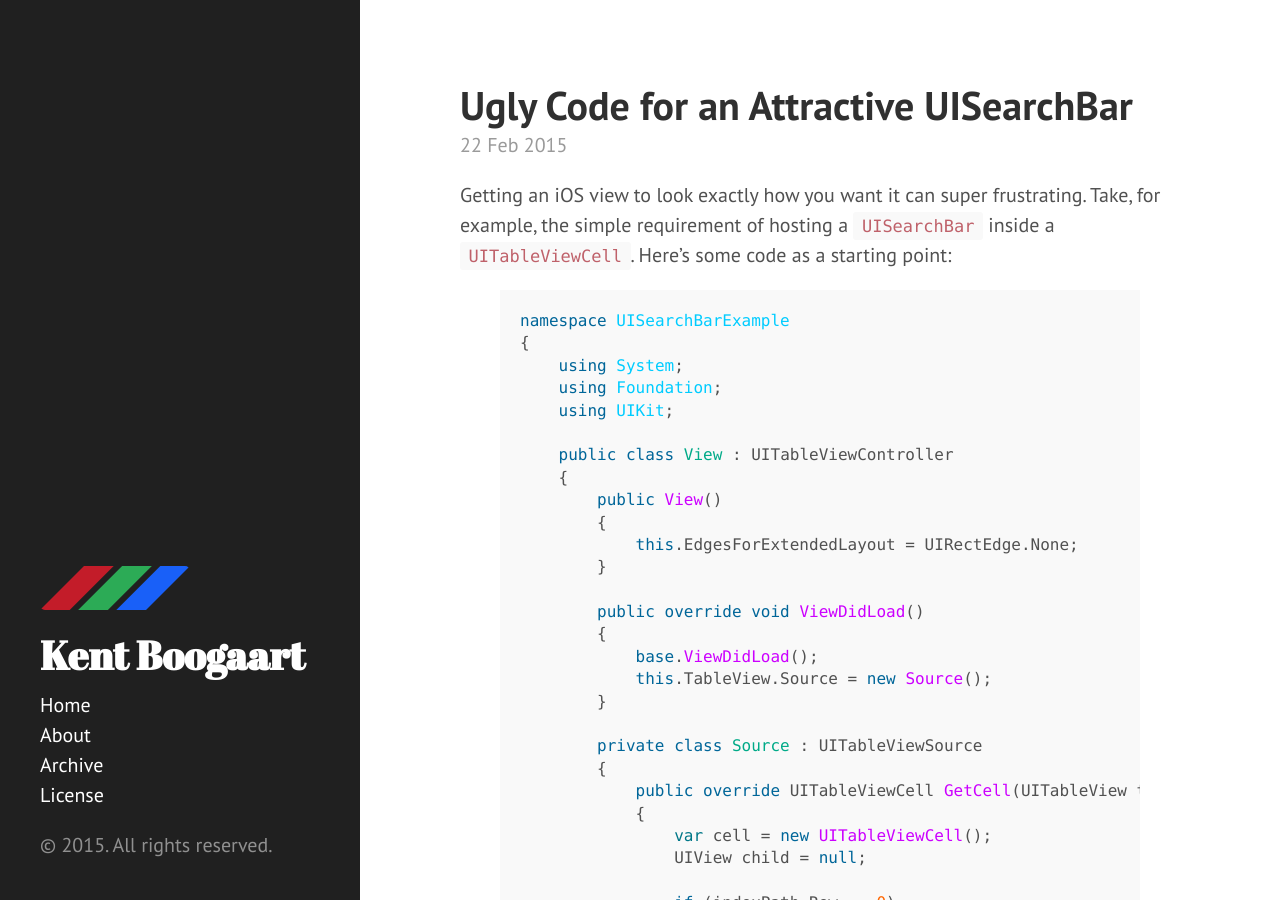
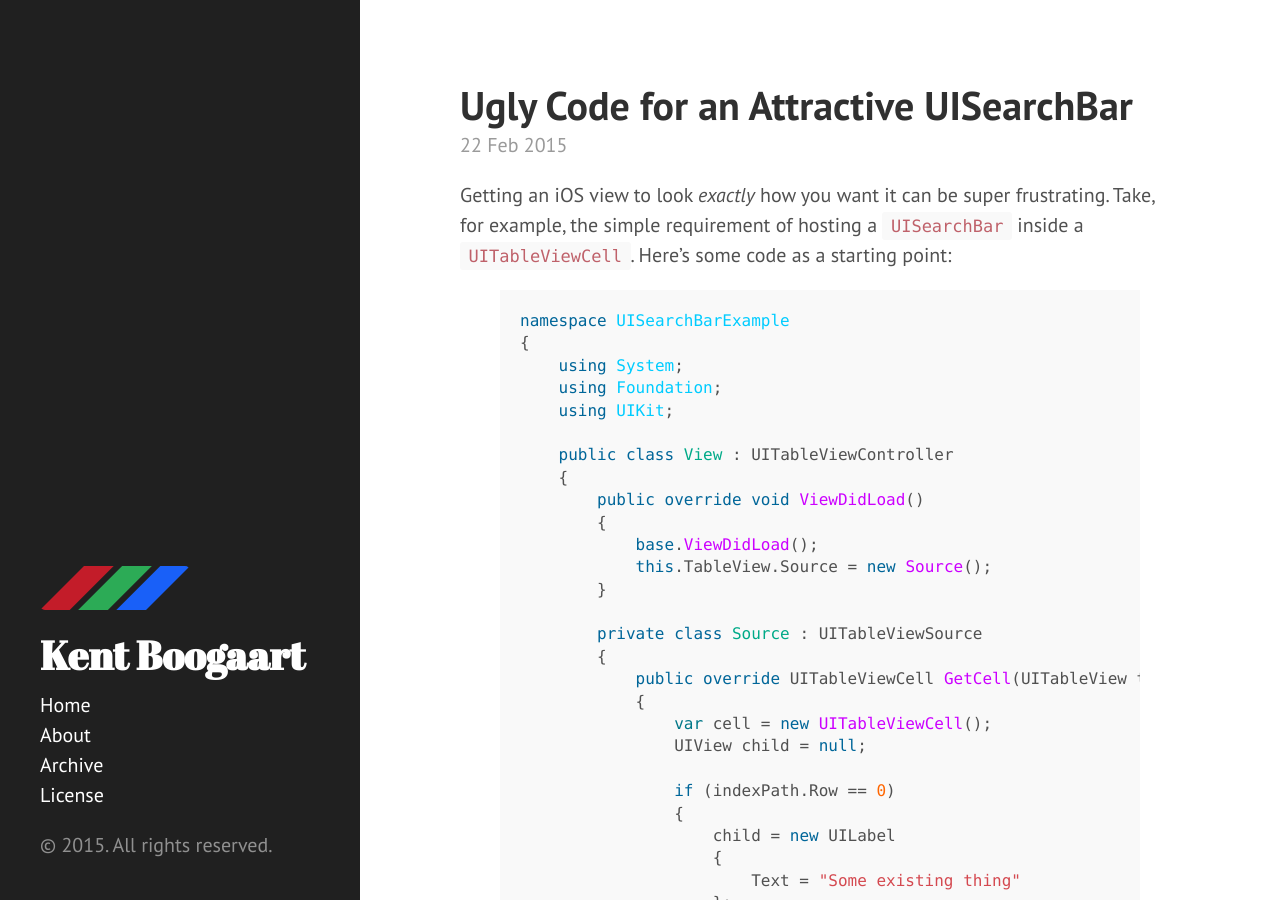
Before and after one commit to kentcb/kentcb.github.io, a Jekyll site: the page built from _posts/2015-02-22-ugly-code-for-an-attractive-uisearchbar.md, in a window 1280 px wide and 900 px high. Built offline with Jekyll 4.4.1, drawn with Linux system fonts in a browser that asks for light colours; Markdown is read by kramdown in place of the engine named in the settings; comment, search, counter and statistics services are not loaded; some of the changed text lies outside the part shown.

Commit message:
Minor fixups.

```diff
--- a/_posts/2015-02-22-ugly-code-for-an-attractive-uisearchbar.md
+++ b/_posts/2015-02-22-ugly-code-for-an-attractive-uisearchbar.md
@@ -4,7 +4,7 @@ assets: /assets/2015-02-22-ugly-code-for-an-attractive-uisearchbar/
 tags: [ "C#", ".NET", "Xamarin", "iOS" ]
 ---
 
-Getting an iOS view to look exactly how you want it can super frustrating. Take, for example, the simple requirement of hosting a `UISearchBar` inside a `UITableViewCell`. Here's some code as a starting point:
+Getting an iOS view to look *exactly* how you want it can be super frustrating. Take, for example, the simple requirement of hosting a `UISearchBar` inside a `UITableViewCell`. Here's some code as a starting point:
 
 {% highlight C# %}
 namespace UISearchBarExample
@@ -15,11 +15,6 @@ namespace UISearchBarExample
 
     public class View : UITableViewController
     {
-        public View()
-        {
-            this.EdgesForExtendedLayout = UIRectEdge.None;
-        }
-
         public override void ViewDidLoad()
         {
             base.ViewDidLoad();
@@ -73,7 +68,7 @@ Obviously I'm not advocating this specific approach in a real app - I'm just get
 
 Clearly, that's pretty ugly. We really need to lose the dark rectangle behind the search bar. You'd be forgiven for thinking it a simple matter of changing a property or two on `UISearchBar`. Perhaps `BackgroundColor`? Or maybe `SearchBarStyle`?
 
-Changing the color properties (`BackgroundColor`, `BarTintColor`, `TintColor`) to `UIColor.Clear` actually makes matters worse because the background becomes solid black rather than gray. However, changing `SearchBarStyle` to `Minimal` gets us a small step forward:
+Turns out, changing the color properties (`BackgroundColor`, `BarTintColor`, `TintColor`) to `UIColor.Clear` actually makes matters worse because the background becomes solid black rather than gray. However, changing `SearchBarStyle` to `Minimal` gets us a small step forward:
 
 ![Second Attempt]({{ page.assets }}second-attempt.png "Second Attempt")
 
```
